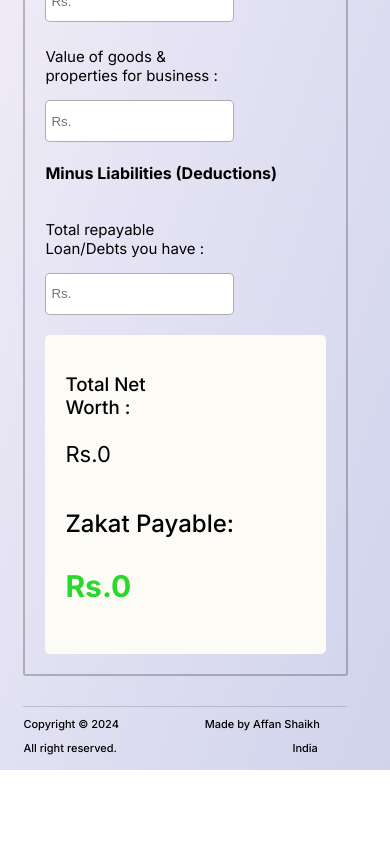
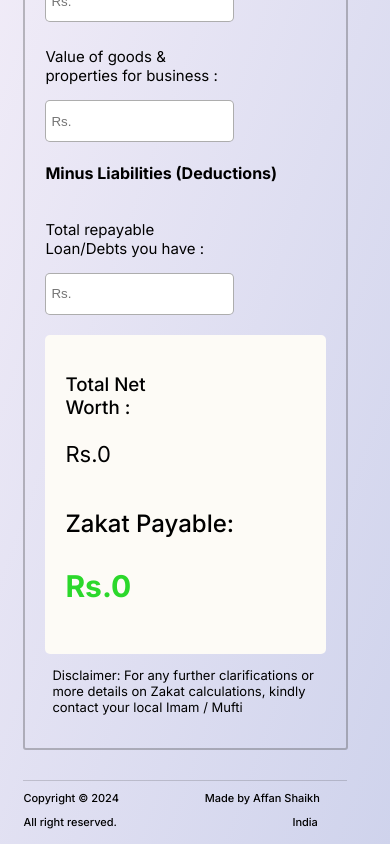
Before and after one commit to AffanShaikh100/Zakat-Calculator, a React (Create React App) app: page / in a window 390 px wide. Shown: the part 1296-2140 px from the top of the page. Before the commit the page ends 2066 px from the top, so only its background shows below. Built offline with nearby package versions, Linux system fonts and the light colour scheme.

Commit message:
Adding comment

```diff
--- a/src/components/Calculator.js
+++ b/src/components/Calculator.js
@@ -149,6 +149,8 @@ const Calculator = () =>{
         </div>
       </div>
 
+      <p>Disclaimer: For any further clarifications or more details on Zakat calculations, kindly contact your local Imam / Mufti</p>
+
     </div>
   );
 }
--- a/src/pages/index.css
+++ b/src/pages/index.css
@@ -63,7 +63,10 @@
     border-radius: 3px;
     padding: 20px 20px ;
 }
-
+.calculator>p{
+    font-size: 15px;
+    margin-left: 7px;
+}
 .value-inputs{
     width: 45vw;
     display: flex;
--- a/src/pages/mediaQueries.css
+++ b/src/pages/mediaQueries.css
@@ -55,6 +55,9 @@
         width: 72vw !important;
         margin-right: 40px !important;
     }
+    .calculator>p{
+        font-size: 13px !important;
+    }
     .calculator>h4{
         font-size: 16px;
     }
```
